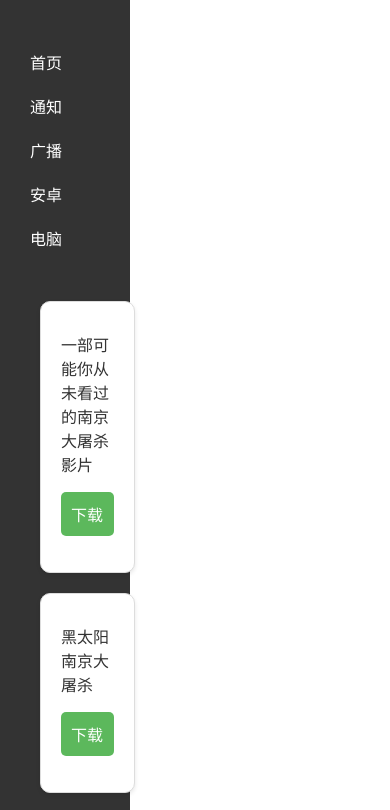
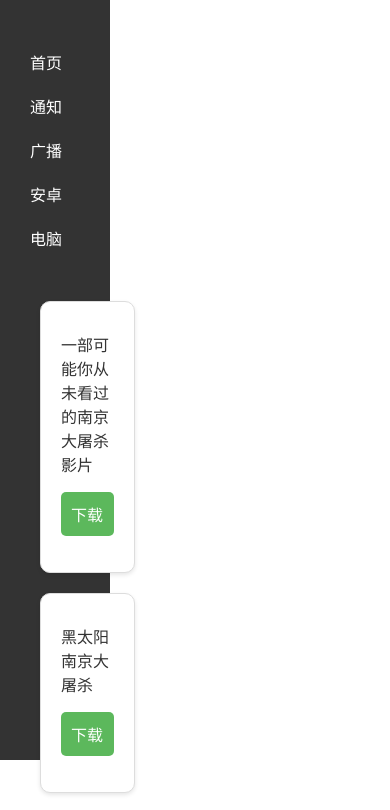
Before and after one commit to Abcd136/b41, a plain HTML site: page index.html in a window 390 px wide. Shown: the top 810 px of the page. Drawn offline with Linux system fonts and the light colour scheme.

Commit message:
Update index.html

```diff
--- a/index.html
+++ b/index.html
@@ -76,8 +76,8 @@
                 flex-direction: row; /* 保持侧边栏在左侧 */
             }
             .sidebar {
-                width: 90px; /* 保持固定宽度 */
-
+                width: 70px; /* 保持固定宽度 */
+                height: 720px;
             }
             .main-content {
                 flex-grow: 1;
@@ -88,7 +88,7 @@
             }
             .download-btn {
             display: inline-block;
-            padding: 5px 10px;
+            padding: 10px 15px;
             background-color: #5cb85c;
             color: white;
             text-decoration: none;
```
